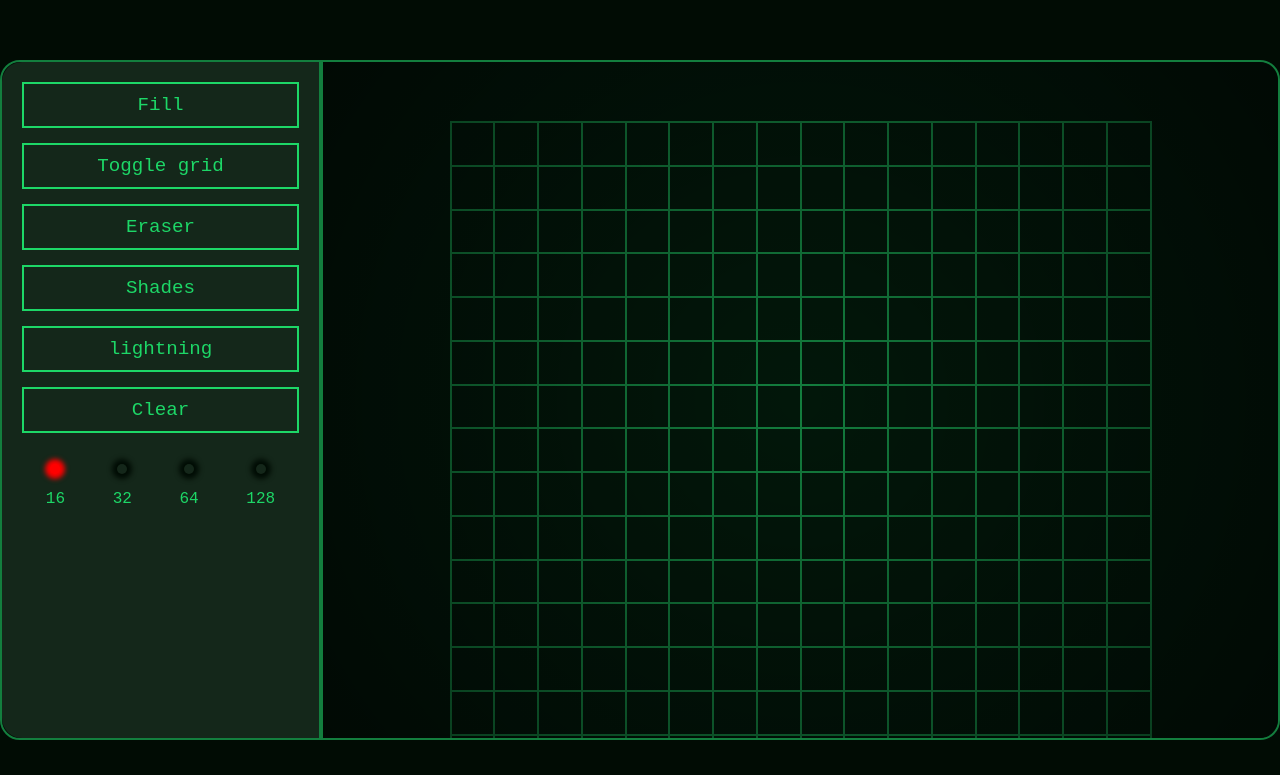
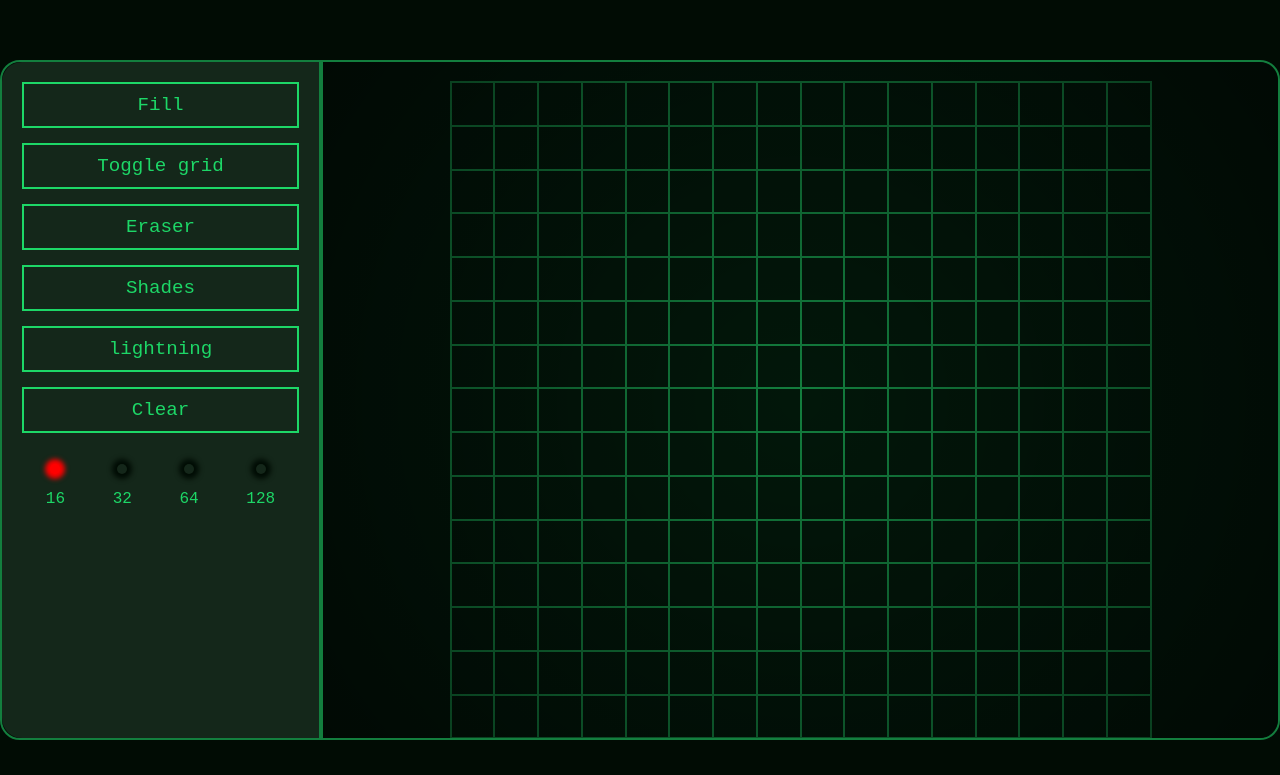
Before and after one commit to Szidelo/odin-etch-a-sketch, a plain HTML site: page index.html in a window 1280 px wide. Both pictures are taken after a click on the element "16". Drawn offline with Linux system fonts and the light colour scheme.

Commit message:
sketch container centered with flex

```diff
--- a/style.css
+++ b/style.css
@@ -115,6 +115,8 @@ body {
 	border-left: 2px solid var(--vivid-green);
 	position: relative;
 	border-radius: 0 20px 20px 0;
+	display: flex;
+	flex-direction: column;
 	overflow: hidden;
 }
 
@@ -146,7 +148,7 @@ body {
 	width: 700px;
 	height: 700px;
 	outline: 1px solid var(--vivid-green);
-    margin: 40px auto;
+	margin: auto;
 	display: flex;
 	gap: 0;
 	flex-wrap: wrap;
```
Lines whose indentation alone changed are shown as unchanged.
